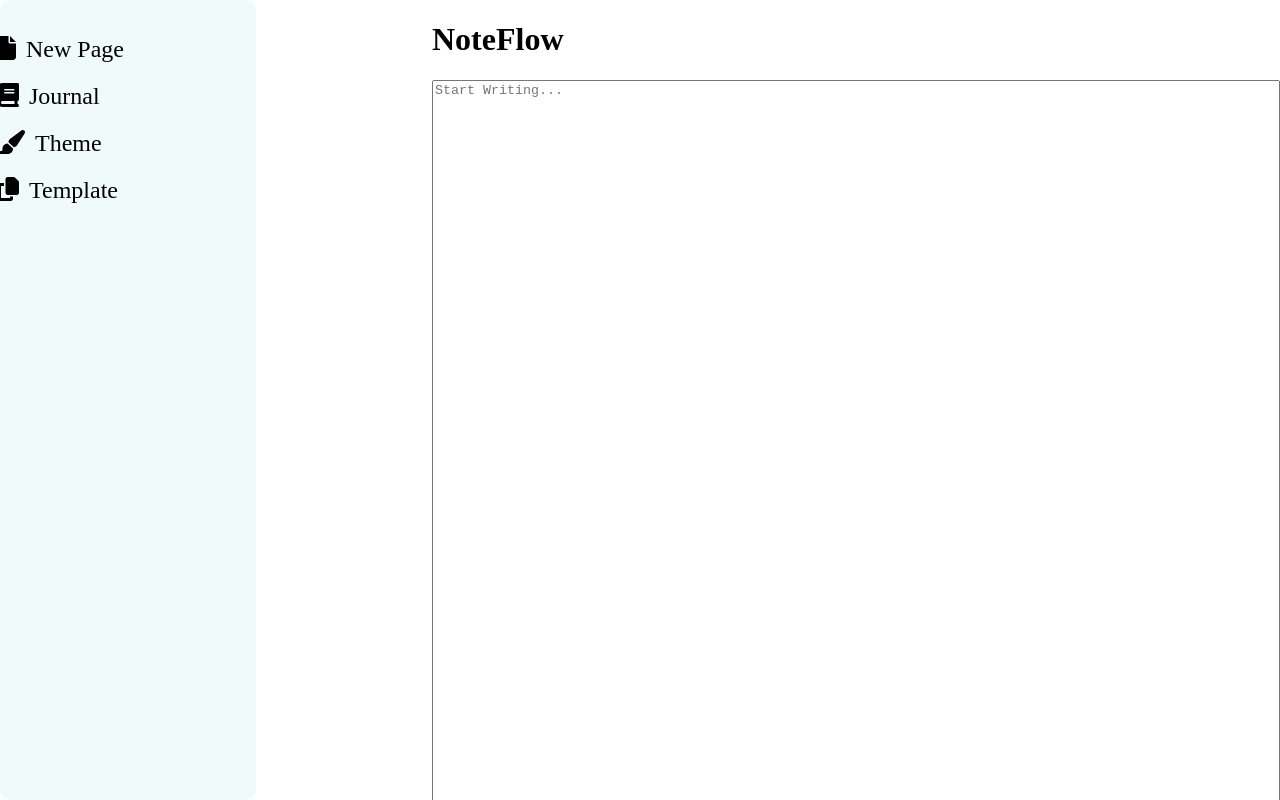
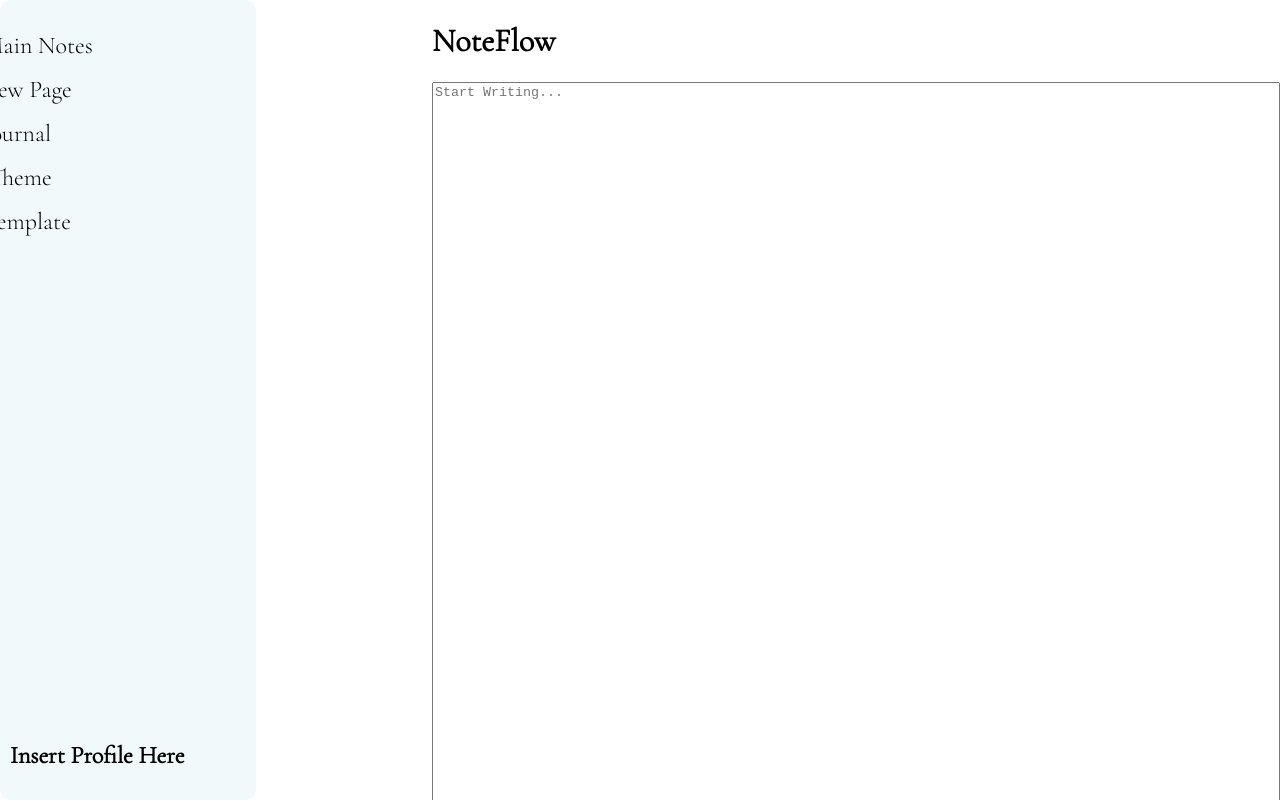
Before and after one commit to Octrainn/NoteFlowAI, a React (Vite) app: page / in a window 1280 px wide. Shown: the top 800 px of the page. Built offline with nearby package versions, Linux system fonts and the light colour scheme.

Commit message:
new font, added second list, will add seperate tab functionality later

```diff
--- a/index.html
+++ b/index.html
@@ -5,6 +5,7 @@
     <link rel="icon" type="image/svg+xml" href="/vite.svg" />
     <meta name="viewport" content="width=device-width, initial-scale=1.0" />
     <script src="https://kit.fontawesome.com/68df296dc2.js" crossorigin="anonymous"></script>
+    <link href="https://fonts.googleapis.com/css2?family=Cormorant+Garamond:wght@300&display=swap" rel="stylesheet">
 
     <title>Vite + React</title>
   </head>
--- a/src/CSS Files/Navbar.css
+++ b/src/CSS Files/Navbar.css
@@ -10,7 +10,8 @@ body{
     margin:0;
     padding: 0;
     box-sizing: border-box;
-    font-family: 'Playfair Display', serif;
+    font-family: 'Cormorant Garamond';
+
 
 }
 
@@ -30,17 +31,17 @@ body{
 .elements {
     padding-top: 10px;
     list-style: none;
-    margin: 10px;
+    margin: 5px;
     cursor: pointer;
     font-size: var(--text-size);
-
+   margin-right: 6rem;
     width: 300px;
 
 }
 
 .elements:hover {
     background-color: var(--highlight-color);
-    width: 85%;
+    width: 90%;
     border-radius: 8px;
 }
 .icon-text {
@@ -66,7 +67,10 @@ body{
 /*
 merging both header and jsx
 */
+.profile-icon {
+    position: absolute;
+    bottom: 0;
+    left: 0;
+    margin: 10px;
 
-.app-container{
-    display: flex;
 }
--- a/src/Navbar.jsx
+++ b/src/Navbar.jsx
@@ -1,16 +1,26 @@
 import React from "react";
 import "./CSS Files/Navbar.css";
 import { FontAwesomeIcon } from '@fortawesome/react-fontawesome';
-import { faPlus, faBook, faFile, faPaintBrush, faCopy} from '@fortawesome/free-solid-svg-icons';
+import { faPlus, faBook, faFile, faPaintBrush, faCopy, faNoteSticky} from '@fortawesome/free-solid-svg-icons';
 
 function Navbar() {
     const list = [
+        "Main Notes",
         "New Page",
         "Journal",
         "Theme",
-
         "Template"
     ];
+
+    const list2 = [
+        "Subjects",
+        "Math",
+        "Science",
+        "English",
+        "History",
+    ]
+
+
 
     return (
         <>
@@ -19,18 +29,24 @@ function Navbar() {
                     {list.map(item => (
                         <li className="elements" key={item}>
                             <span className="icon-text">
+                                {item === "Main Notes" && <FontAwesomeIcon icon={faNoteSticky} className="plus-icons" />}
                                 {item === "New Page" && <FontAwesomeIcon icon={faFile} className="plus-icons" />}
                                 {item === "Journal" && <FontAwesomeIcon icon={faBook} className="plus-icons" />}
                                 {item === "Theme" && <FontAwesomeIcon icon={faPaintBrush} className="plus-icons" />}
                                 {item === "Template" && <FontAwesomeIcon icon={faCopy} className="plus-icons" />}
-
-
-
                                 {item}
                             </span>
                         </li>
                     ))}
+                   {list2.map(element => (
+                        <li className="more-elements" key={element}>
+                          {element}
+                        </li>
+                   ))}
                 </ul>
+                <div className="profile-icon">
+                    <h1> Insert Profile Here</h1>
+                </div>
             </nav>
         </>
     );
```
